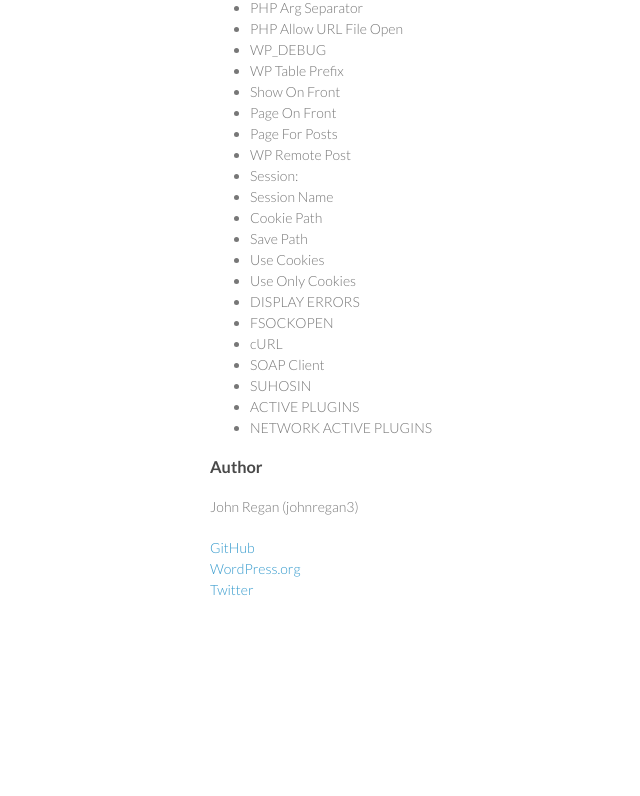
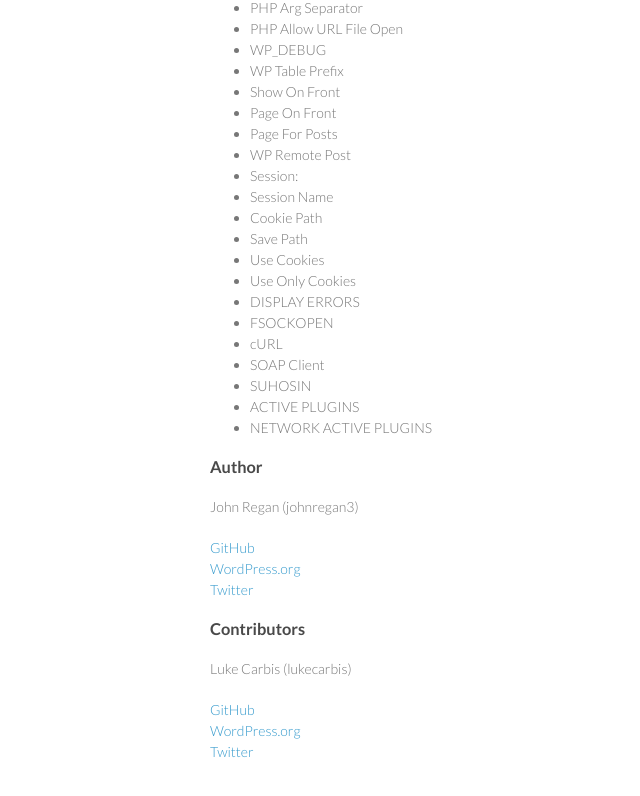
Before and after one commit to mathetos/send-system-info, a plain HTML site: page index.html in a window 1280 px wide. Shown: the part 1154-1950 px from the top of the page, without its empty margins (360-1000 px from the left). Before the commit the page ends 1824 px from the top, so only its background shows below. Drawn offline with Linux system fonts and the light colour scheme.

Commit message:
Update index.html

```diff
--- a/index.html
+++ b/index.html
@@ -91,6 +91,14 @@
   <a href="http://twitter.com/johnregan3">Twitter</a>
 </p>
 
+<h3>Contributors</h3>
+<p>Luke Carbis (lukecarbis)</p>
+<p>
+  <a href="https://github.com/lukecarbis">GitHub</a><br />
+  <a href="http://profiles.wordpress.org/lukecarbis/">WordPress.org</a><br />
+  <a href="http://twitter.com/lukecarbis">Twitter</a>
+</p>
+
 </section>
       <footer>
         <p>This project is maintained by <a href="https://github.com/johnregan3">johnregan3</a></p>
```
